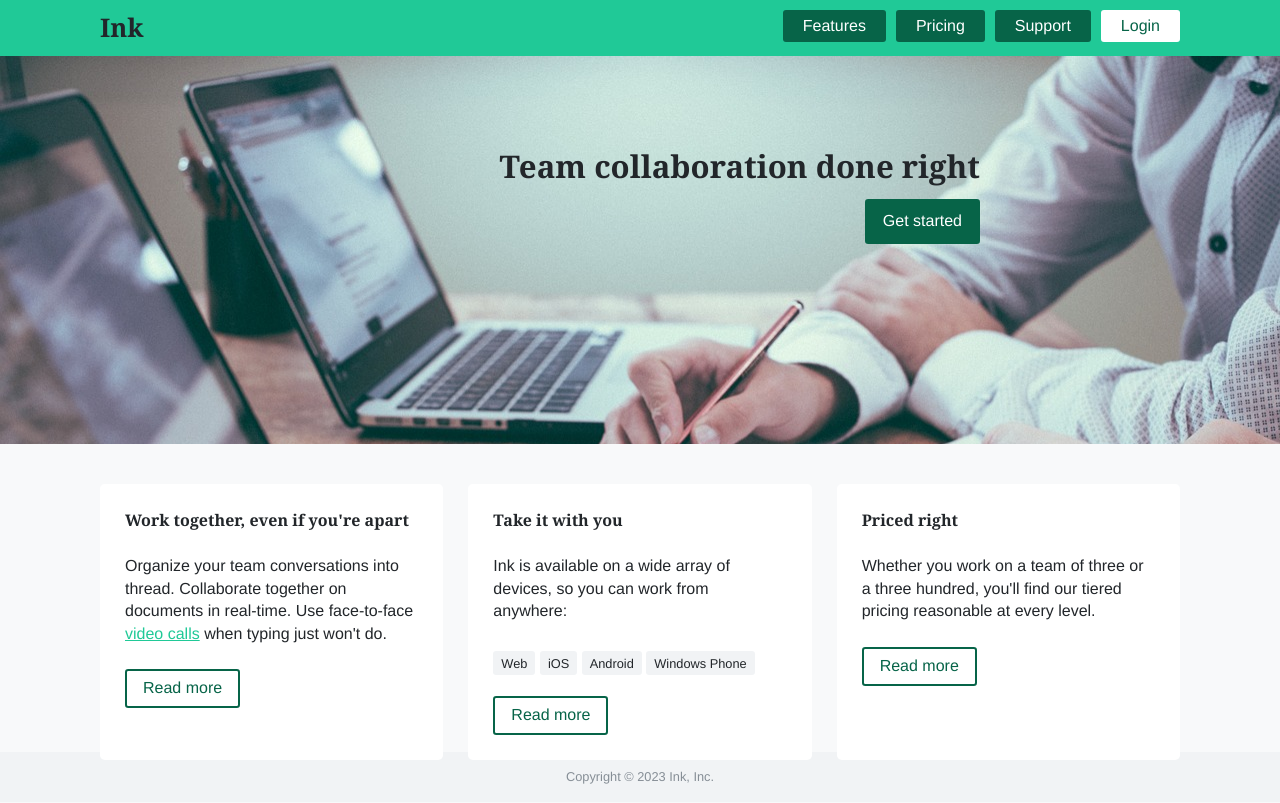
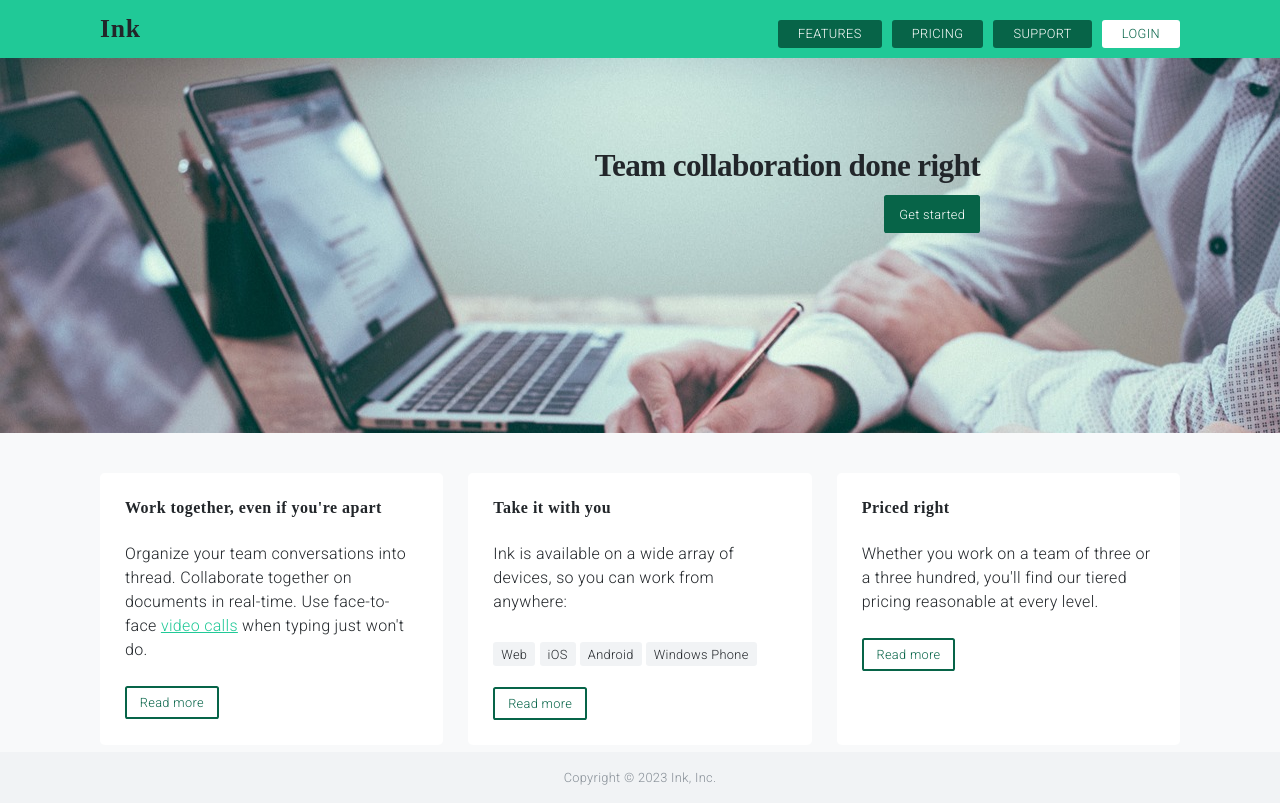
Before and after one commit to ShiniDev/CSS-IN-DEPTH, a plain HTML site: page Part 4 - Advanced topics/Chapter 13 - Typography/index.html in a window 1280 px wide. Drawn offline with Linux system fonts and the light colour scheme; a web font is replaced by a local one.

Commit message:
Finished Chapter 13

```diff
--- a/Part 4 - Advanced topics/Chapter 13 - Typography/index.html
+++ b/Part 4 - Advanced topics/Chapter 13 - Typography/index.html
@@ -5,6 +5,10 @@
   <meta charset="UTF-8">
   <meta name="viewport" content="width=device-width, initial-scale=1.0">
   <title>CCAS</title>
+  <link rel="preconnect" href="https://fonts.googleapis.com">
+  <link rel="preconnect" href="https://fonts.gstatic.com" crossorigin>
+  <link href="https://fonts.googleapis.com/css2?family=Roboto:wght@300&family=Sansita:wght@800&display=swap"
+    rel="stylesheet">
   <link rel="stylesheet" href="style.css">
 </head>
 
--- a/Part 4 - Advanced topics/Chapter 13 - Typography/style.css
+++ b/Part 4 - Advanced topics/Chapter 13 - Typography/style.css
@@ -20,8 +20,9 @@
 body {
   color: var(--text-color);
   margin: 0;
-  font-family: Helvetica, Arial, sans-serif;
-  line-height: 1.4;
+  font-family: 'Roboto', sans-serif;
+  line-height: 1.5;
+  letter-spacing: 0.02em;
   background-color: var(--extra-light-gray);
 }
 
@@ -29,7 +30,9 @@ h1,
 h2,
 h3,
 h4 {
-  font-family: Georgia, serif;
+  font-family: 'Sansita', serif;
+  line-height: 1.2;
+  letter-spacing: 0.03em;
 }
 
 p {
@@ -57,6 +60,7 @@ a:active {
 .nav-container__inner {
   display: flex;
   justify-content: space-between;
+  align-items: flex-end;
   max-width: 1080px;
   margin: 0 auto;
   padding: 0.625em 0;
@@ -65,8 +69,9 @@ a:active {
 .home-link {
   color: var(--text-color);
   font-size: 1.6rem;
-  font-family: Georgia, serif;
+  font-family: 'Sansita', serif;
   font-weight: bold;
+  letter-spacing: 0.03em;
   text-decoration: none;
 }
 
@@ -78,11 +83,14 @@ a:active {
 
 .top-nav a {
   display: block;
-  padding: 0.3em 1.25em;
+  font-size: 0.8rem;
+  padding: 0.3rem 1.25rem;
   color: var(--white);
   background-color: var(--brand-green);
   text-decoration: none;
   border-radius: 3px;
+  text-transform: uppercase;
+  letter-spacing: 0.03em;
 }
 
 .top-nav a:hover {
@@ -121,6 +129,7 @@ a:active {
   font-size: 1.95rem;
   margin-top: 0;
   margin-bottom: 0.625rem;
+  letter-spacing: -0.02em;
 }
 
 .button {
@@ -130,7 +139,7 @@ a:active {
   border: 2px solid var(--brand-green);
   border-radius: 0.2em;
   text-decoration: none;
-  font-size: 1rem;
+  font-size: 0.8rem;
 }
 
 .button:hover {
--- /dev/null
+++ b/Part 4 - Advanced topics/Chapter 13 - Typography/summary.md
@@ -0,0 +1,8 @@
+# Summary
+- Use a font provider such as Google Fonts for easy web font integration.  -
+Strictly limit the number of web fonts you add to the page to keep page size
+under control.
+- Use @font-face rules when hosting your own fonts.
+- Take the time to adjust line-height and letter-spacing to set your page apart.
+- Use Font Face Observer or other JavaScript to help control loading behavior and prevent invisible text problenms.
+- Keep an eye out for font-display support in the future.
```
